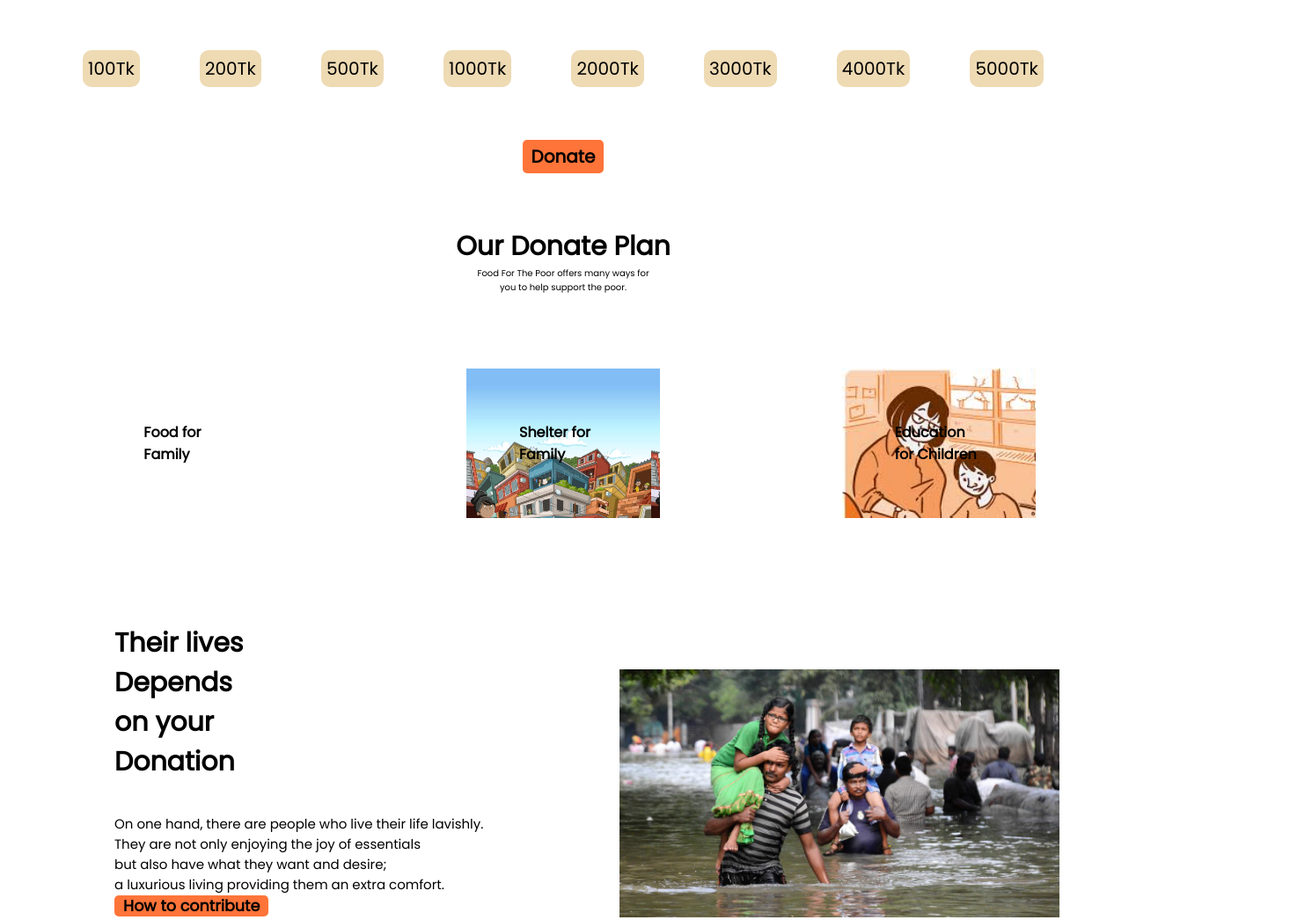
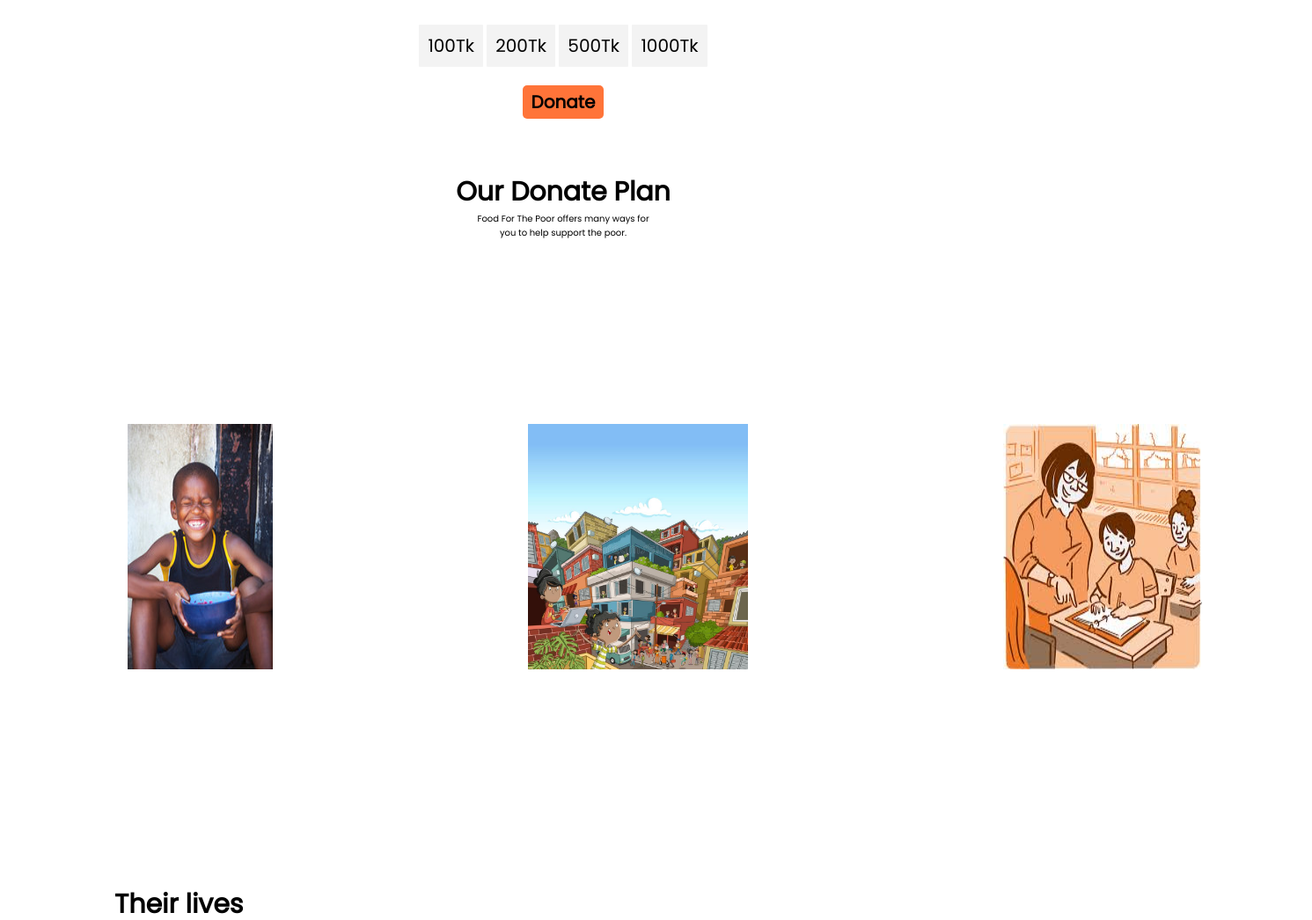
Before and after one commit to Nasif0/donate-repo, a plain HTML site: page index.html in a window 1280 px wide. Shown: the part 410-1456 px from the top of the page at 88% size, 1491 px wide, since content can reach past the window. Drawn offline with Linux system fonts and the light colour scheme.

Commit message:
yes commit

```diff
--- a/index.html
+++ b/index.html
@@ -26,17 +26,14 @@
 <div class="div2">
      <h1>Donate Today</h1>
      <p>Food For The Poor offers many ways <br> for you to help support the poor.</p>
-    <div class="div3" style="height: 100%;">
+    <div class="div3">
 <span>100Tk</span>
 <span>200Tk</span>
 <span>500Tk</span>
 <span>1000Tk</span>
-<span>2000Tk</span>
-<span>3000Tk</span>
-<span>4000Tk</span>
-<span>5000Tk</span>
+
 </div>
-<h2>
+<h2 class="h2-anchor2">
      <a class="anchor2" href="#">Donate</a>
 </h2>
 </div>
@@ -49,13 +46,16 @@
      <div class="div4">
           <h1>Our Donate Plan</h1>
           <p>Food For The Poor offers many ways for <br> you to help support the poor.</p>
+
      </div>
      <div class="div5">
-       <h4 class="f-f-f"> <strong>Food for Family</strong></h4>
 
-       <h4 class="s-f-f"> <strong>Shelter for Family</strong> </h4>
+       <img src="images/food for family.jpg"class="f-f-f">
 
-       <h4 class="e-f-c"><strong>Education for Children</strong></h4>
+
+        <img src="images/shelter for family.jpg" class="s-f-f">
+
+       <img src="images/images.jpg" class="e-f-c">
 </div>
 
 
@@ -66,7 +66,7 @@
           <div class="div7">
           <p>On one hand, there are people who live their life lavishly. <br> They are not only enjoying the joy of essentials <br> but also have what they want and desire; <br> a luxurious living providing them an extra comfort.
             </p>
-            <h3><a class="anchor3" href="#">How to contribute</a></h3>
+            <h3><a class="anchor3" href="#">How to contribute?</a></h3>
      </div>
      <div class="div8">
           <img src="images/donation4.jpg" class="div8-img">
@@ -78,7 +78,7 @@
           <h1>They need to Survive</h1>
           <p>Poverty is about not having enough money to meet basic needs including food,
                <br> clothing and shelter. However, poverty is more, br much more than just not having enough money</p>
-               <h4><a class="anchor4" href="#">How to contribute</a></h4>
+               <h4><a class="anchor4" href="#">How to contribute?</a></h4>
      </div>
 </section>
 
--- a/style.css
+++ b/style.css
@@ -3,6 +3,7 @@
      margin: 0;
      padding: 0;
      text-decoration: none;
+
 }
 
 
@@ -51,17 +52,20 @@
 
 
 span{
-     background-color: rgba(207, 153, 46, 0.36);
+
+     background-color: rgba(105, 105, 103, 0.079);
      font-size: 20px;
-     border-radius: 10px;
-     padding: 6px 6px;
+     border-radius: 1px ;
+     padding: 10px 10px;
 }
 .div3{
 
-     display: flex;
-     align-items: center;
-  justify-content: space-around;
-  padding: 60px;
+    margin-top: 40px;
+
+}
+.h2-anchor2{
+
+     margin-top: 30px;
 }
 
 
@@ -77,40 +81,40 @@ span{
      font-size: 30px;
 }
 .div5{
-     display: flex;
-     align-items: center;
+    display: flex;
+
      justify-content: space-around;
      color: rgb(0, 0, 0);
 
 }
+
+
+
+
 .f-f-f{
 
-     width: 100px;
-    background-image: url(images/food\ for\ donation);
-    background-repeat:repeat;
-    background-attachment: fixed;
-    background-size: 245px;
-     padding: 60px;
+     width: 250px;
+
+     padding: 125px 125px;
      margin: 20px;
 }
 .s-f-f{
 
-     width: 100px;
-     background-image: url(images/shelter\ for\ family.jpg);
-     background-size: 210px;
-    background-repeat:repeat;
-    background-attachment: fixed;
-     padding: 60px;
+
+
+     width: 250px;
+
+     padding: 125px 125px;
      margin: 20px;
+
 }
 .e-f-c{
 
-     width: 100px;
-     background-image: url(images/images.jpg);
-     background-size: 263px;
-    background-repeat:repeat;
-    background-attachment: fixed;
-     padding: 60px;
+
+
+     width: 250px;
+
+     padding: 125px 125px;
      margin: 20px;
 }
 .div6{
@@ -177,7 +181,9 @@ span{
      padding: 5px 10px;
      border-radius: 5px;
      width: 100px;
+
    }
+
    .anchor3{
 
  text-decoration: none;
```
